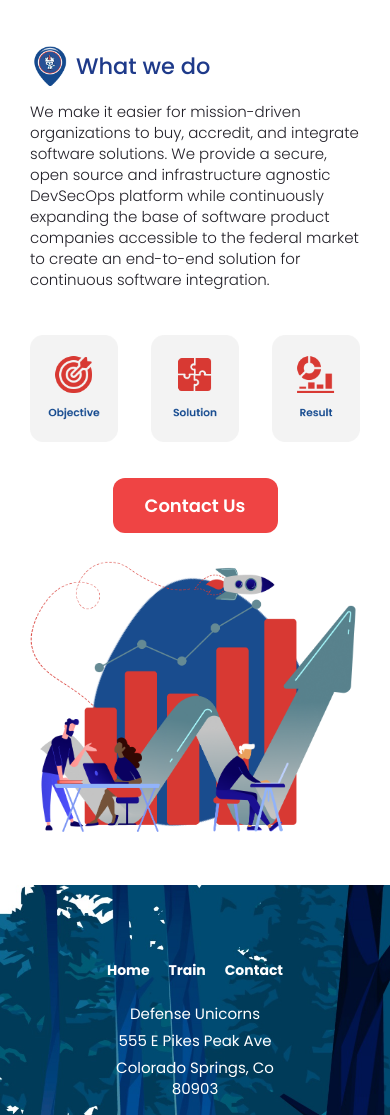
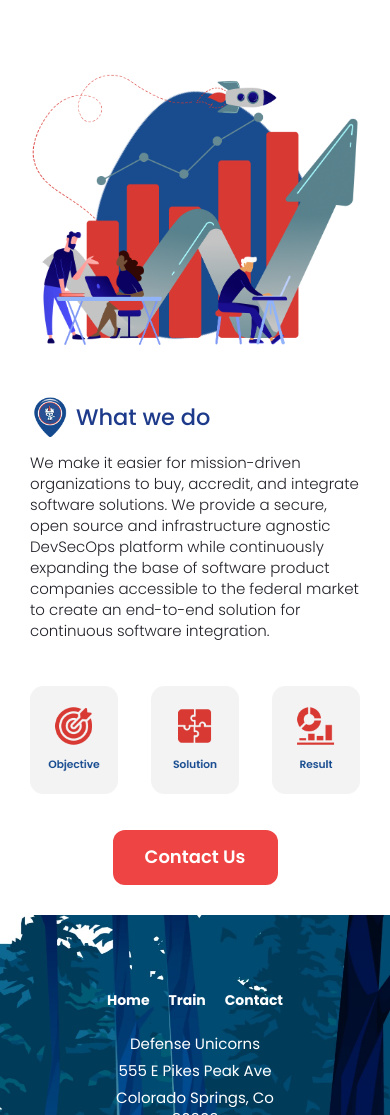
Before and after one commit to MasterCraftArc/company-website, a Gatsby site: page / in a window 390 px wide. Shown: the part 2227-3342 px from the top of the page. Built offline with nearby package versions, Linux system fonts and the light colour scheme; Gatsby itself is replaced by a stand-in of ours.

Commit message:
fixes #192

```diff
--- a/src/components/home/whatWeDo.js
+++ b/src/components/home/whatWeDo.js
@@ -9,7 +9,7 @@
   return (
     <section className="md:py-48 flex items-center justify-center w-full md:my-0 relative">
       <div className="xl:w-4/5 mx-auto grid lg:grid-cols-2 grid-cols-1">
-        <div className="w-5/6 md:w-4/6 lg:w-full order-2 p-16 pt-0 mt-16 md:mt-0 mx-10 relative">
+        <div className="w-5/6 md:w-4/6 lg:w-full lg:order-2 p-16 pt-0 mt-16 md:mt-0 mx-auto lg:mx-10 relative">
           <div className="tk-blob">
             <svg xmlns="http://www.w3.org/2000/svg" viewBox="0 0 317.5 353.7">
               <path d="M291.8 55.3c30.4 39.9 30.7 102 17 160.4-13.8 58.3-41.6 112.9-84 130.9s-99.3-.6-137-30C50.2 287.1 32 246.9 17 200.5 2.1 154.1-9.6 101.4 11.5 63.6 32.6 25.8 86.6 2.8 143.8.2c57.2-2.6 117.6 15.2 148 55.1z"></path>
@@ -48,7 +48,7 @@
             alt="Case Study Icons for Objectives solutions and results"
           ></img>
 
-          <div className="flex justify-center w-full sm:block pt-7">
+          <div className="flex justify-center w-full sm:block pt-7 pb-10 sm:pb-7">
             <Button
               linkTo="/contact"
               className="bg-red-500 text-white hover:text-white hover:font-bold hover:bg-red-700"
```
